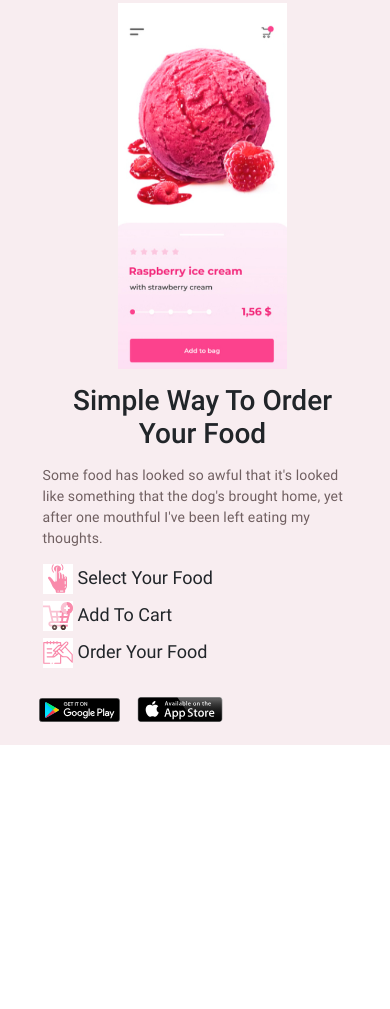
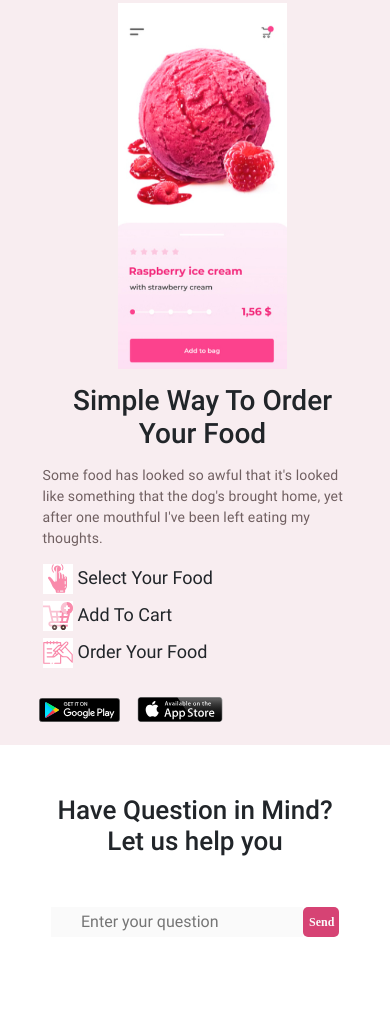
Before and after one commit to DmitriyHloshkin/ice-cream, a website: page src/index.html in a window 390 px wide. Shown: the part 3153-4162 px from the top of the page. Before the commit the page ends 3898 px from the top, so only its background shows below. Drawn offline with Linux system fonts and the light colour scheme; a web font is replaced by a local one.

Commit message:
add section help and adapt it

```diff
--- a/src/index.html
+++ b/src/index.html
@@ -559,6 +559,24 @@
         </div>
     </section>
 
+    <section class="help">
+        <div class="container">
+            <h2 class="help__tittle">
+                Have Question in Mind? Let us help you
+            </h2>
+
+            <form action="#" class="help__form" id="form-mail">
+                <input name="question" class="help__input-question" type="text" placeholder="Enter your question" required maxlength="500">
+
+                <button class="button button_help-form">
+                    Send
+                </button>
+            </form>
+
+        </div>
+    </section>
+
+
     <script src="js/jquery.min.js"></script>
     <script src="js/slick_slider/slick.min.js"></script>
     <script src="js/wow/wow.min.js"></script>
--- a/src/sass/blocks/_buttons.scss
+++ b/src/sass/blocks/_buttons.scss
@@ -35,6 +35,12 @@
     &:active {
         box-shadow: 0px 0px 15px -4px rgba(214, 67, 116, 1);
     }
+
+    &_help-form {
+        width: 134px;
+        height: 74px;
+    }
+
 }
 
 @media (max-width: 991px) {
@@ -42,6 +48,11 @@
         width: 130px;
         height: 35px;
         font-size: 14px;
+
+        &_help-form {
+            width: 134px;
+            height: 50px;
+        }
     }
 }
 
@@ -50,5 +61,18 @@
         width: 100px;
         height: 25px;
         font-size: 12px;
+
+        &_help-form {
+            width: 134px;
+            height: 50px;
+        }
     }
 }
+
+@media (max-width: 575px) {
+    .button {
+        &_help-form {
+            height: 30px;
+        }
+    }
+}
--- /dev/null
+++ b/src/sass/blocks/_help.scss
@@ -0,0 +1,60 @@
+.help {
+    max-height: 545px;
+    padding: 191px 0 129px 0;
+
+    &__tittle {
+        margin: 0 auto;
+        padding-bottom: 28px;
+        width: 522px;
+        font-weight: 500;
+        font-size: 44px;
+        text-align: center;
+    }
+
+    &__form {
+        display: flex;
+        justify-content: space-between;
+        align-items: center;
+        min-height: 74px;
+        margin: 0 auto;
+        max-width: 637px;
+    }
+
+    &__input-question {
+        border: none;
+        outline: none;
+        padding-left: 30px;
+        min-height: 74px;
+        width: 503px;
+        background: #fafafa;
+    }
+}
+
+@media (max-width: 991px) {
+    .help {
+        padding: 140px 0 100px 0;
+        &__input-question {
+            min-height: 50px;
+        }
+    }
+}
+
+@media (max-width: 575px) {
+    .help {
+        padding: 50px 0;
+
+        &__form {
+            justify-content: center;
+            width: 90%;
+        }
+
+        &__tittle {
+            width: 300px;
+            font-size: 26px;
+        }
+
+        &__input-question {
+            min-height: 30px;
+        }
+    }
+}
--- a/src/sass/style.scss
+++ b/src/sass/style.scss
@@ -51,3 +51,4 @@
 @import 'blocks/reviews';
 @import 'blocks/review';
 @import 'blocks/mobile-app';
+@import 'blocks/help';
```
Also changed, not shown: src/css/style.min.css.
